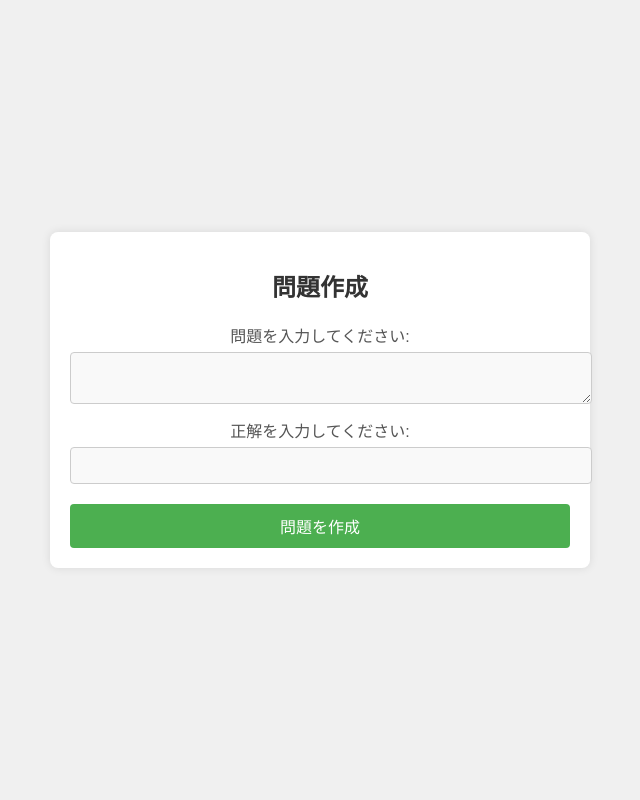
After one commit to amo-yotakenoko/quiz, a Flask app: template flask_app/templates/create_question.html in a window 1280 px wide. The commit adds this page. Shown: the whole page, without its empty margins (320-960 px from the left). Run offline with Flask 3, Linux system fonts and the light colour scheme; the template is opened without the code that fills it, so the values that code supplies are empty.

Commit message:
テーマ選択、問題作成、解答画面を作りました

```diff
--- /dev/null
+++ b/flask_app/templates/create_question.html
@@ -0,0 +1,23 @@
+<!DOCTYPE html>
+<html lang="ja">
+<head>
+    <meta charset="UTF-8">
+    <meta name="viewport" content="width=device-width, initial-scale=1.0">
+    <title>問題作成</title>
+    <link rel="stylesheet" href="styles.css">
+</head>
+<body>
+    <div class="container">
+        <h1>問題作成</h1>
+        <form action="answer_question.html" method="post">
+            <input type="hidden" id="theme" name="theme" value="">
+            <label for="question">問題を入力してください:</label>
+            <textarea id="question" name="question" required></textarea>
+            <label for="answer">正解を入力してください:</label>
+            <input type="text" id="answer" name="answer" required>
+            <input type="submit" value="問題を作成">
+        </form>
+    </div>
+    <script src="scripts.js"></script>
+</body>
+</html>
--- /dev/null
+++ b/flask_app/templates/scripts.js
@@ -0,0 +1,50 @@
+document.addEventListener('DOMContentLoaded', (event) => {
+    // Theme setting in create_question.html
+    const urlParams = new URLSearchParams(window.location.search);
+    const theme = urlParams.get('theme');
+    if (theme && document.getElementById('theme')) {
+        document.getElementById('theme').value = theme;
+    }
+
+    // Handling answer in answer_question.html
+    if (window.location.pathname.includes('answer_question.html')) {
+        const form = document.getElementById('answer-form');
+        const themeElement = document.getElementById('quiz-theme');
+        const questionElement = document.getElementById('quiz-question');
+        const resultElement = document.getElementById('result');
+
+        const question = localStorage.getItem('question');
+        const answer = localStorage.getItem('answer');
+        const theme = localStorage.getItem('theme');
+
+        if (theme && themeElement) {
+            themeElement.innerText = `テーマ: ${theme}`;
+        }
+        if (question && questionElement) {
+            questionElement.innerText = question;
+        }
+
+        form.addEventListener('submit', (e) => {
+            e.preventDefault();
+            const userAnswer = document.getElementById('user-answer').value;
+            if (userAnswer === answer) {
+                resultElement.innerHTML = '<p style="color: green;">正解です！</p>';
+            } else {
+                resultElement.innerHTML = '<p style="color: red;">不正解です。正解は ' + answer + ' です。</p>';
+            }
+        });
+    }
+
+    // Saving data from create_question.html to localStorage
+    if (window.location.pathname.includes('create_question.html')) {
+        const form = document.querySelector('form');
+        form.addEventListener('submit', (e) => {
+            const theme = document.getElementById('theme').value;
+            const question = document.getElementById('question').value;
+            const answer = document.getElementById('answer').value;
+            localStorage.setItem('theme', theme);
+            localStorage.setItem('question', question);
+            localStorage.setItem('answer', answer);
+        });
+    }
+});
--- /dev/null
+++ b/flask_app/templates/styles.css
@@ -0,0 +1,70 @@
+body {
+    font-family: 'Arial', sans-serif;
+    background-color: #f0f0f0;
+    display: flex;
+    justify-content: center;
+    align-items: center;
+    height: 100vh;
+    margin: 0;
+}
+
+.container {
+    background-color: #ffffff;
+    padding: 20px;
+    border-radius: 8px;
+    box-shadow: 0 0 10px rgba(0, 0, 0, 0.1);
+    width: 90%;
+    max-width: 500px;
+    text-align: center;
+}
+
+h1 {
+    color: #333333;
+    margin-bottom: 20px;
+    font-size: 24px;
+}
+
+label {
+    display: block;
+    margin-top: 10px;
+    color: #555555;
+}
+
+input[type="text"], textarea {
+    width: 100%;
+    padding: 10px;
+    margin-top: 5px;
+    border: 1px solid #cccccc;
+    border-radius: 4px;
+    background-color: #f9f9f9;
+}
+
+textarea {
+    resize: vertical;
+}
+
+input[type="submit"] {
+    width: 100%;
+    padding: 10px;
+    margin-top: 20px;
+    background-color: #4CAF50;
+    border: none;
+    border-radius: 4px;
+    color: white;
+    font-size: 16px;
+    cursor: pointer;
+    transition: background-color 0.3s ease;
+}
+
+input[type="submit"]:hover {
+    background-color: #45a049;
+}
+
+#result {
+    margin-top: 20px;
+    font-size: 16px;
+}
+
+#result p {
+    margin: 0;
+}
```
Also changed, not shown: flask_app/templates/LoginPage.html (deleted, +0 -77 lines), flask_app/templates/answer_question.html (added, +25 -0 lines), flask_app/templates/index.html (+14 -8 lines), flask_app/templates/login.html (+69 -24 lines), flask_app/templates/register.html (deleted, +0 -70 lines), flask_app/templates/signup.html (renamed from flask_app/templates/SignupPage.html).
